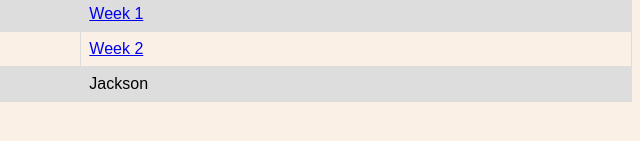
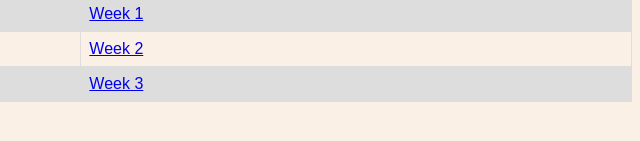
Before and after one commit to sjoerdjevoet/Data_Processing_, a plain HTML site: page index.html in a window 1280 px wide. Shown: the part 141-282 px from the top of the page, 640-1280 px from the left. Drawn offline with Linux system fonts and the light colour scheme.

Commit message:
Update index.html

```diff
--- a/index.html
+++ b/index.html
@@ -54,7 +54,7 @@ tr:nth-child(even) {
   </tr>
     <tr>
     <td><a href="https://github.com/sjoerdjevoet/Data_Processing_Scraper/tree/master/Data_Processing_Sjoerd/Programming_assignments/week%203"> Week 3</a></td>
-    <td>Jackson</td>
+    <td><a href="https://github.com/sjoerdjevoet/Data_Processing_/tree/master/Data_Processing_Sjoerd/Design_assignments/week3"> Week 3</a></td>
 
   </tr>
 </table>
```
